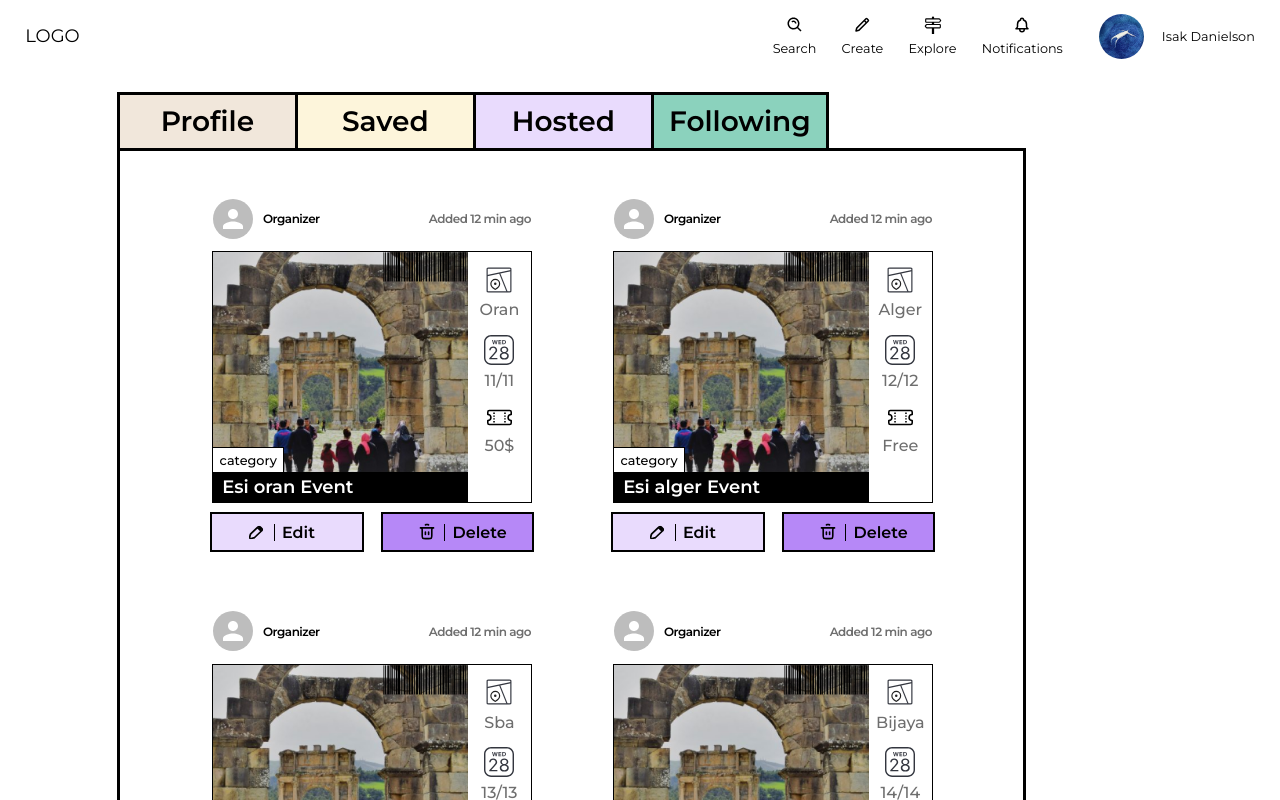
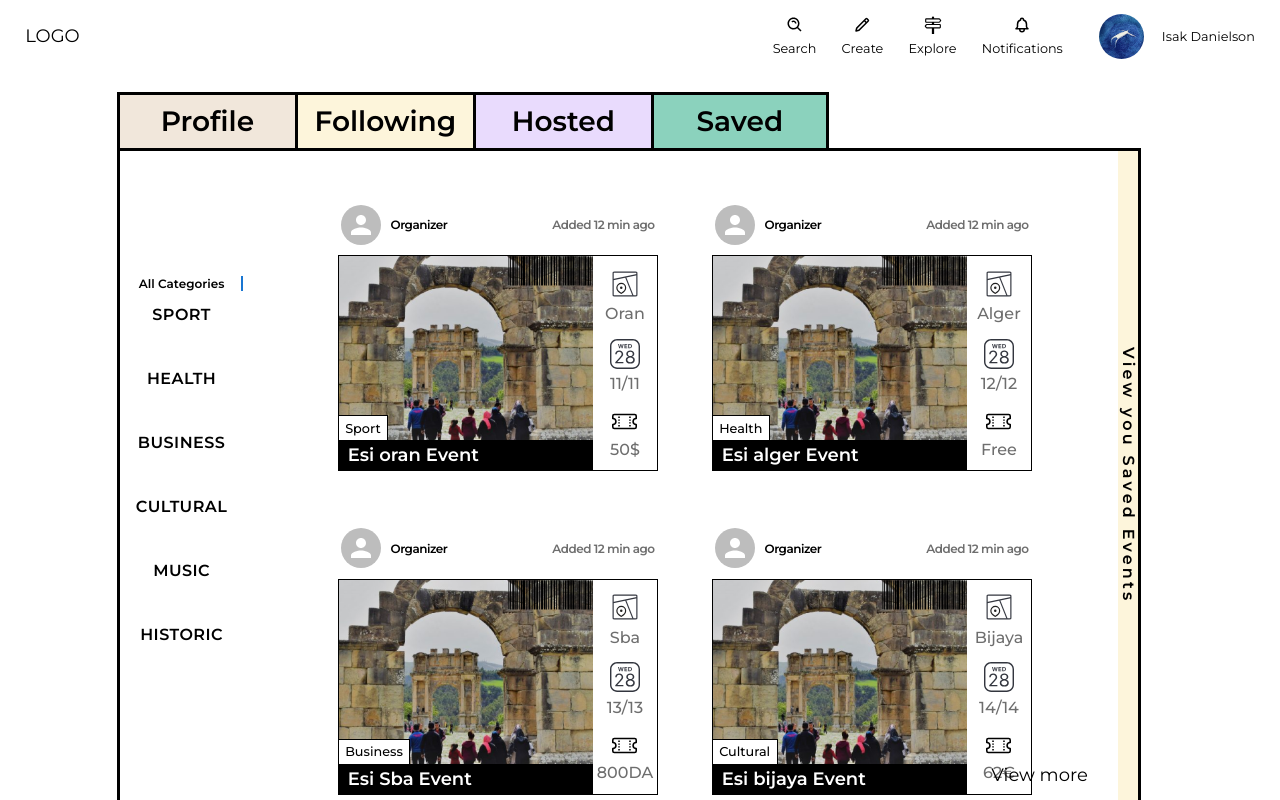
Before and after one commit to fadibenz/E-VENTI_Front-End, a React (Vite) app: page /Saved in a window 1280 px wide. Built offline with nearby package versions, Linux system fonts and the light colour scheme.

Commit message:
dashbord 90% done

```diff
--- a/src/App.tsx
+++ b/src/App.tsx
@@ -1,18 +1,17 @@
 import { FC, useState } from "react";
-import { Register, Login, EventDetails, Organizer  ,Hosted ,Saved, Following}from './Pages/index';
+import { Register, Login, EventDetails, Organizer  ,Hosted ,Saved, Following , SettingsRouting}from './Pages/index';
 
 
 const App: FC = () => {
   return <div className="App">
       {/* <Login />*/}
       {/* <Register />*/}
-      {/*<EventDetails /> */}
+      {/* <EventDetails /> */}
       {/*<Organizer />*/}
-      {/* <Saved />*/}
-      {/* <Following />   */}
-      <Hosted />
-
-
+      {/*<Saved />*/}
+      {/*<Following />
+      <Hosted />  */}
+      <SettingsRouting/>
 
 
   </div>;
--- a/src/Components/EventCard/EventCard.module.scss
+++ b/src/Components/EventCard/EventCard.module.scss
@@ -9,6 +9,7 @@
         border: 1px solid;
         max-width: 400px;
         margin: auto;
+        cursor: pointer;
         .Barcode{
             position: absolute;
             top: 0;
--- a/src/Components/PSHFBtn/PSHFBtn.tsx
+++ b/src/Components/PSHFBtn/PSHFBtn.tsx
@@ -1,16 +1,70 @@
-import { Stack } from "@mui/material" ;
+import { Menu, MenuItem, Stack } from "@mui/material" ;
+import { Component, useState } from "react";
 import  './Pshfbtn.css' ;
+import {Link} from "react-router-dom" ;
 
-export const PSHFBtn = () => {
+interface PSHFBtnProps {
+  isopen : boolean ;
+  currentpage : string ;
+  setOpen: (open : boolean) => void ;
+}
+
+interface CustomLinkProps{
+  to : string ;
+  children :string ;
+}
+
+
+
+
+export const PSHFBtn = ({isopen , currentpage , setOpen} : PSHFBtnProps) => {
+  const Pages = [{page : "Following" , to : "/Following"},
+                 {page : "Hosted"    , to : "/Hosted"   },
+                 {page : "Profile"   , to : "/Profile"  },
+                 {page : "Saved"     , to : "/Saved"    },
+               ];
+
+  const ShowPages = Pages.filter((element) => element.page !== currentpage) ;
+  console.log(ShowPages) ;
   return (
     <>
+    <div  className='DeskTop'>
        <Stack direction="row" spacing={0}
+
        >
-            <button className={'btn Profile'}>Profile</button>
-            <button className={'btn Saved'}>Saved</button>
-            <button className={'btn Hosted'}>Hosted</button>
-            <button className={'btn Following'}>Following</button>
+            <Link to="/Profile"><button className={'btn Profile'}>Profile</button></Link>
+            <Link to="/Following"><button className={'btn Saved'}>   Following</button></Link>
+            <Link to="/Hosted"><button className={'btn Hosted'}>   Hosted</button></Link>
+            <Link to="/Saved"><button className={'btn Following'}>Saved </button></Link>
         </Stack>
+    </div>
+
+        {/*for the mobile version */}
+
+        <Menu
+               id="demo-positioned-menu"
+               aria-labelledby="demo-positioned-button"
+               open={isopen}
+               onClose = {e => setOpen(false)}
+               anchorOrigin={{
+                 vertical: 'top',
+                 horizontal: 'left',
+               }}
+               transformOrigin={{
+                 vertical: 'top',
+                 horizontal: 'right',
+               }}
+               className='Mobile'
+
+           >
+          {
+            ShowPages.map((index) => {
+              return(
+                <Link to ={`${index.to}`} > <MenuItem onClick = {e => setOpen (false)}>{index.page}</MenuItem></Link>
+              )
+            })
+          }
+        </Menu>
     </>
   )
 }
--- a/src/Pages/Settings/Hosted/Hosted.tsx
+++ b/src/Pages/Settings/Hosted/Hosted.tsx
@@ -33,10 +33,10 @@ const Hosted = () => {
       {id:2 , img:{mainPhoto} , location:'Alger' , date:'12/12' , title:'Esi alger Event' , category:'category' , className:''  ,price: 'Free',ispop : false},
       {id:3 , img:{mainPhoto} , location:'Sba' , date:'13/13' , title:'Esi Sba Event' , category:'category' , className:''      ,price: '800DA', ispop : false},
       {id:4 , img:{mainPhoto} , location:'Bijaya' , date:'14/14' , title:'Esi bijaya Event' , category:'category' , className:'',price: '62€', ispop : false},
-      {id:4 , img:{mainPhoto} , location:'Bijaya' , date:'14/14' , title:'Esi bijaya Event' , category:'category' , className:'',price: '62€', ispop : false},
-      {id:4 , img:{mainPhoto} , location:'Bijaya' , date:'14/14' , title:'Esi bijaya Event' , category:'category' , className:'',price: '62€', ispop : false},
-      {id:4 , img:{mainPhoto} , location:'Bijaya' , date:'14/14' , title:'Esi bijaya Event' , category:'category' , className:'',price: '62€', ispop : false},
-      {id:4 , img:{mainPhoto} , location:'Bijaya' , date:'14/14' , title:'Esi bijaya Event' , category:'category' , className:'',price: '62€', ispop : false},
+      {id:5 , img:{mainPhoto} , location:'Bijaya' , date:'14/14' , title:'Esi bijaya Event' , category:'category' , className:'',price: '62€', ispop : false},
+      {id:6 , img:{mainPhoto} , location:'Bijaya' , date:'14/14' , title:'Esi bijaya Event' , category:'category' , className:'',price: '62€', ispop : false},
+      {id:7 , img:{mainPhoto} , location:'Bijaya' , date:'14/14' , title:'Esi bijaya Event' , category:'category' , className:'',price: '62€', ispop : false},
+      {id:8 , img:{mainPhoto} , location:'Bijaya' , date:'14/14' , title:'Esi bijaya Event' , category:'category' , className:'',price: '62€', ispop : false},
   ])
 
 
@@ -81,24 +81,12 @@ function handlePop(ind: number, boolvalue: boolean) {
    setList(newList);
  }
 
+
+
   return (
     <>
 
-    <div className='MobileVersion'> {/*for the mobile version header*/}
-      <p className='MainTitle'>Settings</p>
-        <button className='wow'>
-         <img src={V} alt="<" />
-        </button>
-    </div>
-    <div className='navbar'>
-       <Navbar/>
-    </div>
 
-
-    <div className='PSHFBtn'>
-       {/*for the hosted header in md devices*/}
-       <PSHFBtn />
-    </div>
 
     <div className='container'> {/*For all the page*/}
        <div className='hostedheader'>{/*for the header container in mobile version */}
@@ -167,7 +155,9 @@ function handlePop(ind: number, boolvalue: boolean) {
 
        </div>
 
-
+       <div className="titleDesk">
+           <p className="rl">View or edit your events</p>
+       </div>
     </div>
 
 
--- a/src/Pages/Settings/Hosted/Styles.css
+++ b/src/Pages/Settings/Hosted/Styles.css
@@ -1,3 +1,8 @@
+
+:root{
+  --Secondarycolorr : #E9DBFD;
+}
+
 
 .container{
     margin-left: 5.13%;
@@ -115,7 +120,7 @@
     display: flex;
     flex-direction: column;
     border: 1px solid #000000;
-    max-width: 550px;
+    max-width: 545px;
     position:relative ;
 }
 
@@ -321,35 +326,12 @@
       position: fixed;
       top: 8.2em;
       padding-right: 0px;
-      width: 71%;
+      width: 80%;
       height: 82%;
       margin-left: 9.13%;
       margin-right: 5.13%;
     }
-    .container .titleDesk {
-      background: #0f0c3b;
-      position: absolute;
-      width: 2%;
-      right: 0px;
-      top: 0px;
-      bottom: 0px;
-      display: flex;
-      justify-content: center;
-      align-items: center;
-      height: 100%;
-    }
-    .container .titleDesk .rl {
-      writing-mode: vertical-rl;
-      font-family: 'Montserrat';
-      font-style: normal;
-      font-weight: 600;
-      font-size: 16px;
-      line-height: 20px;
-      letter-spacing: 0.2em;
-      text-align: center;
-      width: fit-content;
-      writing-mode: sideways-lr;
-    }
+
     .container .cards {
         display: flex;
         flex-direction: row;
@@ -423,9 +405,33 @@
     }
     .container .cards .EventCTA button{
       width: 12vw;
+      justify-content: center;
     }
     .EventCTA .btnIcon{
-      width : 25% ;
+
+      width : 1em ;
     }
-
-  }
+    .titleDesk{
+      background: var(--Secondarycolorr);
+      position: absolute;
+      width: 2%;
+      right: 0px;
+      top: 0px;
+      bottom: 0px;
+      display: flex;
+      justify-content: center;
+      align-items: center;
+      height: 100%;
+    }
+      .rl{
+          writing-mode: vertical-rl;
+          font-family: 'Montserrat';
+          font-style: normal;
+          font-weight: 600;
+          font-size: 16px;
+          line-height: 20px;
+          letter-spacing: 0.2em;
+          text-align: center;
+          width: fit-content;
+          writing-mode:sideways-lr;
+      }
--- /dev/null
+++ b/src/Pages/Settings/Routing/Rout.module.scss
@@ -0,0 +1,62 @@
+@import '../../../Styles/_variables.scss';
+@import '../../../Styles/_base';
+@import '../../../Styles/index';
+
+
+.MobileVersion{
+    .MainTitle{
+        display: flex;
+        align-items: center;
+        justify-content: center;
+        font-family: 'Montserrat';
+        font-style: normal;
+        font-weight: 700;
+        font-size: 21px;
+        line-height: 17px;
+        letter-spacing: -0.5px;
+        margin-bottom: 0.6em;
+        padding : 1em ;
+    }
+    .wow{
+        position: absolute;
+        top :10px ;
+        left :15px ;
+        background: #000000;
+        width: 40px;
+        height: 40px;
+        display: flex;
+        align-items: center;
+        justify-content: center;
+    }
+}
+
+
+
+
+.PSHFBtn{
+    display: none;
+    margin-bottom: 0px;
+    margin-left: 5.13%;
+}
+
+.navbar{
+    display: none;
+}
+
+@media (width > 1141px) {
+    .navbar{
+        display: block ;
+        position:sticky;
+        top: 0px;
+    }
+    .MobileVersion {
+        display: none ;
+    }
+    .PSHFBtn{
+        display: block;
+        position: fixed;
+        top : 5.1em ;
+        left: 4%;
+
+    }
+}
--- /dev/null
+++ b/src/Pages/Settings/Routing/SettingsRouting.tsx
@@ -0,0 +1,66 @@
+import React, { useEffect, useState } from 'react'
+import Navbar from '../../../Components/Navbar/Navbar' ;
+import { PSHFBtn } from "../../../Components/PSHFBtn/PSHFBtn";
+import V from '../../../../public/Assets/Icons/Vshape.svg' ;
+import SY from './Rout.module.scss' ;
+import { Route, Routes, useLocation } from 'react-router-dom';
+import Following from '../Following/Following';
+import { Saved } from '../Saved/Saved';
+import Hosted from '../Hosted/Hosted';
+
+
+export const SettingsRouting = () => {
+  const [openMenu , setOpenMenu] = useState(false);
+  const [currentpage , setCurrentpage] = useState("Homme");
+  // Get the current location from the react-router-dom useLocation hook
+  const location = useLocation();
+
+  // Update the currentpage state variable whenever the location changes
+  useEffect(() => {
+    const path = location.pathname;
+    switch (path) {
+      case "/Following":
+        setCurrentpage("Following");
+        break;
+      case "/Saved":
+        setCurrentpage("Saved");
+        break;
+      case "/Hosted":
+        setCurrentpage("Hosted");
+        break;
+      default:
+        setCurrentpage("Home");
+    }
+  }, [location]);
+  return (
+    <>
+    <div className={SY.MobileVersion}> {/*for the mobile version header*/}
+      <p className={SY.MainTitle}>Settings</p>
+        <button className={SY.wow}
+          onClick={e => setOpenMenu (openMenu => true)}
+        >
+           <img src={V} alt="<" />
+        </button>
+        <PSHFBtn isopen={openMenu} currentpage={currentpage} setOpen={setOpenMenu}/>
+    </div>
+
+    <div className={SY.navbar}>
+       <Navbar />
+    </div>
+
+    <div className={SY.PSHFBtn}>
+          {/*for the hosted header in md devices*/}
+          <PSHFBtn isopen={false} currentpage={currentpage} setOpen={setOpenMenu}/>
+    </div>
+
+
+    <Routes>
+         <Route  path="/Following" element={<Following />} />
+         <Route  path="/Saved" element={<Saved />} />
+         <Route  path="/Hosted" element={<Hosted /> } />
+    </Routes>
+
+
+    </>
+  )
+}
--- a/src/Pages/Settings/Saved/Saved.tsx
+++ b/src/Pages/Settings/Saved/Saved.tsx
@@ -1,4 +1,4 @@
-import React, { useState } from 'react';
+import React, { useEffect, useState } from 'react';
 import SY from './Saved.module.scss';
 import V from '../../../../public/Assets/Icons/Vshape.svg' ;
 import Save from  '../../../../public/Assets/Icons/Saved.svg';
@@ -7,14 +7,14 @@ import Ticket from '../../../../public/Assets/Icons/Ticket.svg' ;
 import  mainPhoto from '../../../../public/Assets/Images/EventDetails/mainPhoto.jpg' ;
 import { EventCard } from '../../../Components';
 import v from '../../../../public/Assets/Icons/Triangle_down.svg' ;
-import { Avatar, backdropClasses, dividerClasses, Stack } from '@mui/material';
+import { Avatar} from '@mui/material';
 import Tabs from '@mui/material/Tabs';
 import Tab from '@mui/material/Tab';
 import Box from '@mui/material/Box';
 import {PSHFBtn} from '../../../Components/PSHFBtn/PSHFBtn';
 import { useTheme } from '@mui/material/styles';
 import { useMediaQuery } from '@mui/material';
-import Navbar from '../../../Components/Navbar/Navbar' ;
+
 
 
 
@@ -26,25 +26,47 @@ export const Saved = () => {
   const isSmallScreen = useMediaQuery(theme.breakpoints.down('1142')) ;
 
   const [list , setList] = useState([
-    {id:1 , img:{mainPhoto} , location:'Oran'   , date:'11/11' , title:'Esi oran Event'   , category:'category' ,price: '50$'},
-    {id:2 , img:{mainPhoto} , location:'Alger'  , date:'12/12' , title:'Esi alger Event'  , category:'category' ,price: 'Free'},
-    {id:3 , img:{mainPhoto} , location:'Sba'    , date:'13/13' , title:'Esi Sba Event'    , category:'category' ,price: '800DA'},
-    {id:4 , img:{mainPhoto} , location:'Bijaya' , date:'14/14' , title:'Esi bijaya Event' , category:'category' ,price: '62€'},
-    {id:5 , img:{mainPhoto} , location:'Bijaya' , date:'14/14' , title:'Esi bijaya Event' , category:'category' ,price: '10da'},
-    {id:6 , img:{mainPhoto} , location:'Bijaya' , date:'14/14' , title:'Esi bijaya Event' , category:'category' ,price: '67DA'},
-    {id:7 , img:{mainPhoto} , location:'Bijaya' , date:'14/14' , title:'Esi bijaya Event' , category:'category' ,price: 'free'},
-    {id:7 , img:{mainPhoto} , location:'Bijaya' , date:'14/14' , title:'Esi bijaya Event' , category:'category' ,price: 'free'},
-    {id:7 , img:{mainPhoto} , location:'Bijaya' , date:'14/14' , title:'Esi bijaya Event' , category:'category' ,price: 'free'},
-    {id:7 , img:{mainPhoto} , location:'Bijaya' , date:'14/14' , title:'Esi bijaya Event' , category:'category' ,price: 'free'},
-    {id:7 , img:{mainPhoto} , location:'Bijaya' , date:'14/14' , title:'Esi bijaya Event' , category:'category' ,price: 'free'},
+    {id:1 , img:{mainPhoto} , location:'Oran'   , date:'11/11' , title:'Esi oran Event'   , category:"Sport" ,price: '50$'},
+    {id:2 , img:{mainPhoto} , location:'Alger'  , date:'12/12' , title:'Esi alger Event'  , category:"Health" ,price: 'Free'},
+    {id:3 , img:{mainPhoto} , location:'Sba'    , date:'13/13' , title:'Esi Sba Event'    , category:"Business" ,price: '800DA'},
+    {id:4 , img:{mainPhoto} , location:'Bijaya' , date:'14/14' , title:'Esi bijaya Event' , category:"Cultural" ,price: '62€'},
+    {id:5 , img:{mainPhoto} , location:'Bijaya' , date:'14/14' , title:'Esi bijaya Event' , category:"Music" ,price: '10da'},
+    {id:6 , img:{mainPhoto} , location:'Bijaya' , date:'14/14' , title:'Esi bijaya Event' , category:"Historic" ,price: '67DA'},
+    {id:7 , img:{mainPhoto} , location:'Bijaya' , date:'14/14' , title:'Esi bijaya Event' , category:"Sport" ,price: 'free'},
+    {id:8 , img:{mainPhoto} , location:'Bijaya' , date:'14/14' , title:'Esi bijaya Event' , category:"Health" ,price: 'free'},
+    {id:9 , img:{mainPhoto} , location:'Bijaya' , date:'14/14' , title:'Esi bijaya Event' , category:"Business" ,price: 'free'},
+    {id:10 , img:{mainPhoto} , location:'Bijaya' , date:'14/14' , title:'Esi bijaya Event' , category:"Cultural" ,price: 'free'},
+    {id:11 , img:{mainPhoto} , location:'Bijaya' , date:'14/14' , title:'Esi bijaya Event' , category:"Music" ,price: 'free'},
+    {id:12 , img:{mainPhoto} , location:'Bijaya' , date:'14/14' , title:'Esi bijaya Event' , category:"Historic" ,price: 'free'},
+    {id:13 , img:{mainPhoto} , location:'Oran'   , date:'11/11' , title:'Esi oran Event'   , category:"Sport" ,price: '50$'},
+    {id:14 , img:{mainPhoto} , location:'Alger'  , date:'12/12' , title:'Esi alger Event'  , category:"Health" ,price: 'Free'},
+    {id:15 , img:{mainPhoto} , location:'Sba'    , date:'13/13' , title:'Esi Sba Event'    , category:"Business" ,price: '800DA'},
+    {id:16 , img:{mainPhoto} , location:'Bijaya' , date:'14/14' , title:'Esi bijaya Event' , category:"Cultural" ,price: '62€'},
+    {id:17 , img:{mainPhoto} , location:'Bijaya' , date:'14/14' , title:'Esi bijaya Event' , category:"Music" ,price: '10da'},
+    {id:18 , img:{mainPhoto} , location:'Bijaya' , date:'14/14' , title:'Esi bijaya Event' , category:"Historic" ,price: '67DA'},
+    {id:19 , img:{mainPhoto} , location:'Bijaya' , date:'14/14' , title:'Esi bijaya Event' , category:"Sport" ,price: 'free'},
+    {id:20 , img:{mainPhoto} , location:'Bijaya' , date:'14/14' , title:'Esi bijaya Event' , category:"Health" ,price: 'free'},
+    {id:21 , img:{mainPhoto} , location:'Bijaya' , date:'14/14' , title:'Esi bijaya Event' , category:"Business" ,price: 'free'},
+    {id:22 , img:{mainPhoto} , location:'Bijaya' , date:'14/14' , title:'Esi bijaya Event' , category:"Cultural" ,price: 'free'},
+    {id:23 , img:{mainPhoto} , location:'Bijaya' , date:'14/14' , title:'Esi bijaya Event' , category:"Music" ,price: 'free'},
+    {id:24 , img:{mainPhoto} , location:'Bijaya' , date:'14/14' , title:'Esi bijaya Event' , category:"Historic" ,price: 'free'},
+    {id:25 , img:{mainPhoto} , location:'Bijaya' , date:'14/14' , title:'Esi bijaya Event' , category:"Music" ,price: '10da'},
+    {id:26 , img:{mainPhoto} , location:'Bijaya' , date:'14/14' , title:'Esi bijaya Event' , category:"Historic" ,price: '67DA'},
+    {id:27 , img:{mainPhoto} , location:'Bijaya' , date:'14/14' , title:'Esi bijaya Event' , category:"Sport" ,price: 'free'},
+    {id:28 , img:{mainPhoto} , location:'Bijaya' , date:'14/14' , title:'Esi bijaya Event' , category:"Health" ,price: 'free'},
+    {id:29 , img:{mainPhoto} , location:'Bijaya' , date:'14/14' , title:'Esi bijaya Event' , category:"Business" ,price: 'free'},
+
  ])
  const [num , setNum] = useState(4) ;
- const first_list = list.slice(0 , num) ;
+ const [SeleCate , setSeleCate] = useState('') ;
+ const [CategList , setCategList] = useState([...list]) ;
+ const first_list = CategList.slice(0 , num) ;
  const [message , setMessage] = useState<String>('')  ;
+
 
  const ShowCards = (num: number) => {
   for (let i = 1; i <= 4; i++) {
-    if (num < list.length) {
+    if (num < CategList.length) {
       setNum((num) => num + 1);
     } else {
       setMessage((message) => 'No More Saved Events') ;
@@ -56,23 +78,34 @@ export const Saved = () => {
 const [value, setValue] = React.useState(0); /*for the list of categories */
 const handleChange = (event: React.SyntheticEvent, newValue: number) => {
   setValue(newValue);
+  switch(newValue) {
+    case 1 :
+      setCategList(CategList => list.filter((element) => element.category === "Sport"))
+    break ;
+    case 2 :
+      setCategList(CategList => list.filter((element) => element.category === "Health"))
+    break ;
+    case 3 :
+      setCategList(CategList => list.filter((element) => element.category === "Business"))
+    break ;
+    case 4 :
+      setCategList(CategList => list.filter((element) => element.category === "Cultural"))
+    break ;
+    case 5 :
+      setCategList(CategList => list.filter((element) => element.category === "Music"))
+    break ;
+    case 6 :
+      setCategList(CategList => list.filter((element) => element.category === "Historic"))
+    break ;
+  }
+
 };/*for the list of catigories*/
+
+
 
   return (
    <>
-    <div className={SY.MobileVersion}> {/*for the mobile version header*/}
-       <p className={SY.MainTitle}>Settings</p>
-       <button className={SY.wow}>
-          <img src={V} alt="<" />
-       </button>
-    </div>
-    <div className={SY.navbar}>
-       <Navbar/>
-    </div>
-    <div className={SY.PSHFBtn}>
-          {/*for the hosted header in md devices*/}
-          <PSHFBtn />
-    </div>
+
 
 
     <div className={SY.container}>
@@ -109,8 +142,8 @@ const handleChange = (event: React.SyntheticEvent, newValue: number) => {
             "& button" : {fontFamily : 'Montserrat',
                           fontStyle: 'normal',
                           fontWeight: '600' ,
-                          fontSize: '12px'  ,
-                          lineHeight: '15px',
+                          fontSize:{md :'16px' , xs : "12px"}  ,
+                          lineHeight: '20px',
                           color: 'black',
                          } ,
            }}
@@ -150,7 +183,7 @@ const handleChange = (event: React.SyntheticEvent, newValue: number) => {
                              <p>Added 12 min ago</p>
                            </div>
                        </div>
-                    <EventCard img={mainPhoto} location={card.location} date={card.date} title={card.title} category={'category'} price ={card.price} className ={`${SY.CardDesk}`} />
+                    <EventCard img={mainPhoto} location={card.location} date={card.date} title={card.title} category={card.category} price ={card.price} className ={`${SY.CardDesk}`} />
                    </div>
                 </>
              )
--- a/src/Pages/index.ts
+++ b/src/Pages/index.ts
@@ -5,4 +5,5 @@ import Organizer from "./Organizer/Organizer";
 import Hosted from "./Settings/Hosted/Hosted";
 import {Saved} from './Settings/Saved/Saved';
 import Following from './Settings/Following/Following' ;
-export { Register, Login, EventDetails, Organizer , Hosted ,Saved , Following};
+import { SettingsRouting } from "./Settings/Routing/SettingsRouting";
+export { Register, Login, EventDetails, Organizer , Hosted ,Saved , Following , SettingsRouting};
```
Also changed, not shown: src/Components/PSHFBtn/Pshfbtn.css (+29 -6 lines), src/Pages/Settings/Following/Following.tsx (+2 -13 lines).
